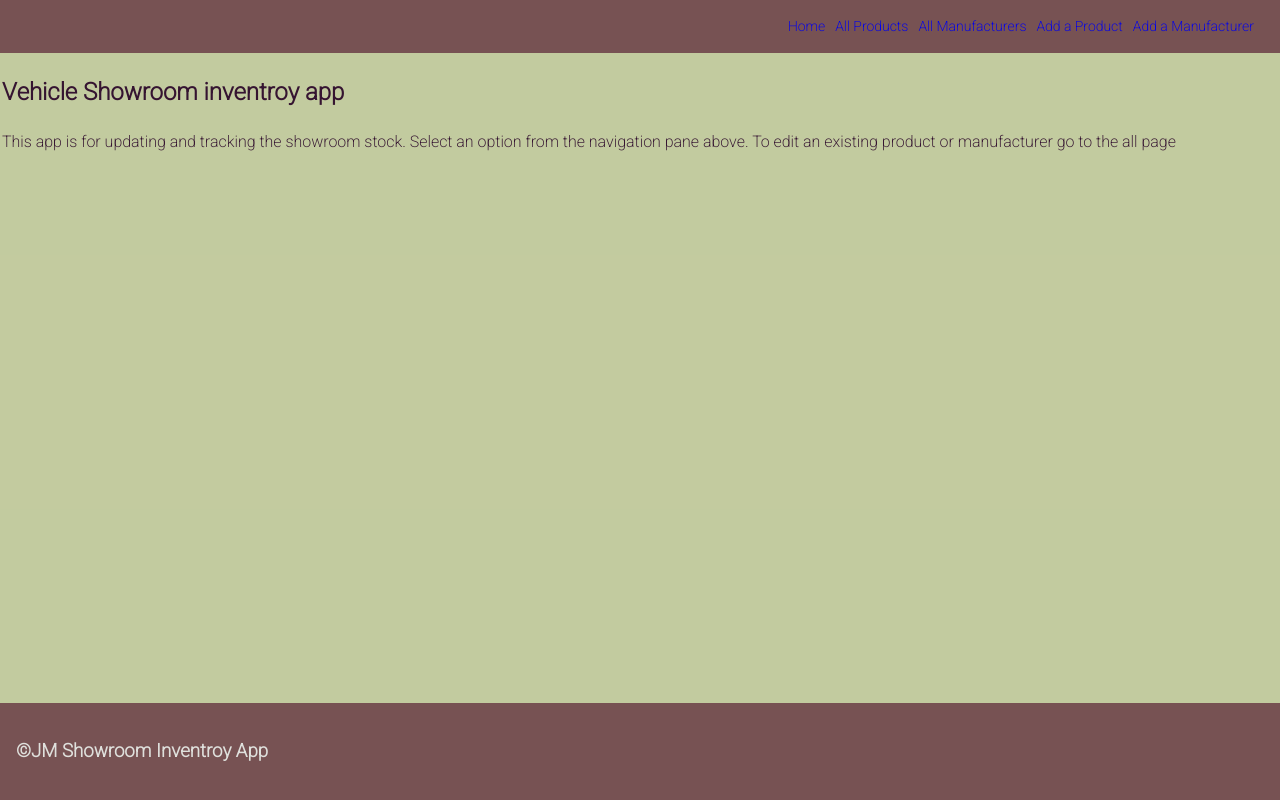
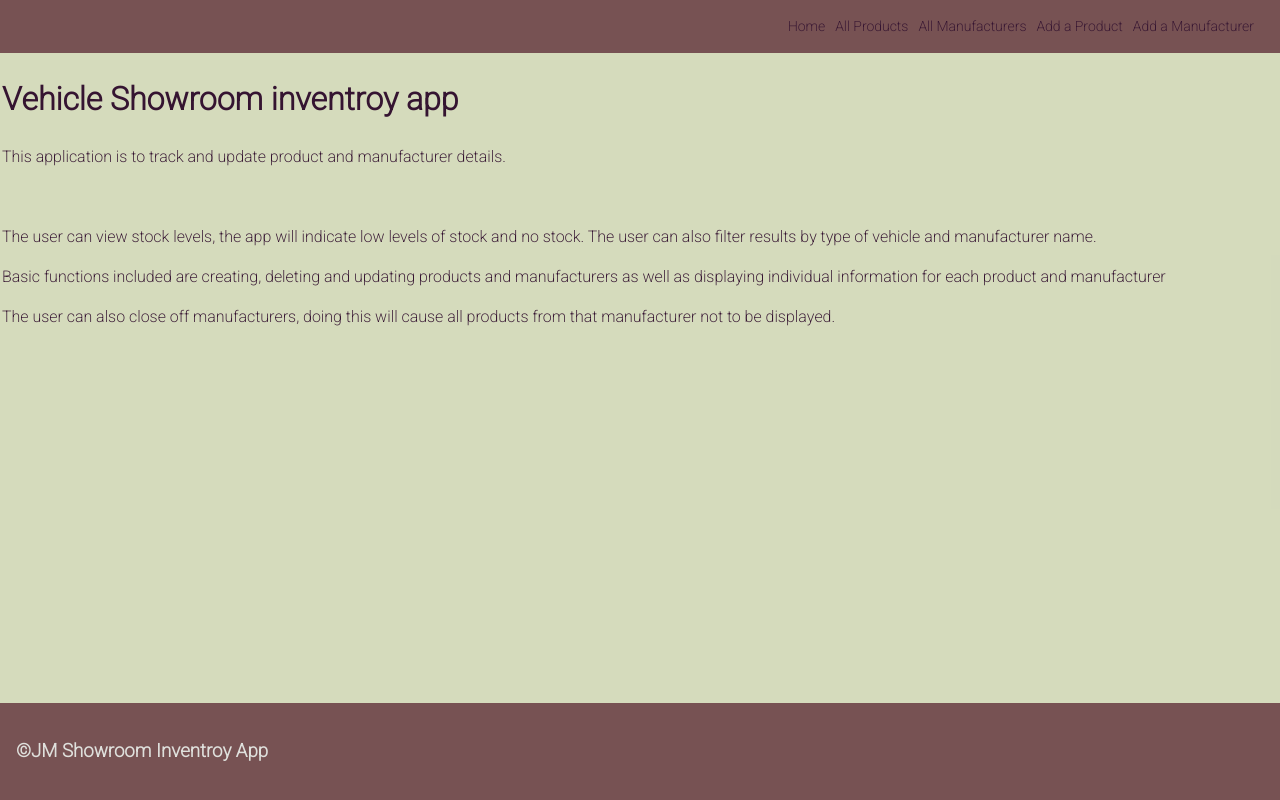
Before and after one commit to JoshMcc1/JM_Shop_inventory_app, a Flask app: page / in a window 1280 px wide. Run offline with Flask 2, Linux system fonts and the light colour scheme.

Commit message:
Taking away dead code and fixing stock colour with finishing css - complete 1.0

```diff
--- a/controllers/manufacturers_controller.py
+++ b/controllers/manufacturers_controller.py
@@ -1,5 +1,4 @@
 from flask import Flask, redirect, render_template, Blueprint, request
-import repositories.product_repository as product_repository
 import repositories.manufacturer_repository as manufacturer_repository
 from models.manufacturer import Manufacturer
 
--- a/controllers/products_controller.py
+++ b/controllers/products_controller.py
@@ -1,9 +1,7 @@
-from genericpath import exists
 from flask import Flask, redirect, render_template, Blueprint, request
 import repositories.product_repository as product_repository
 import repositories.manufacturer_repository as manufacturer_repository
 from models.product import Product
-import pdb
 
 product_blueprint = Blueprint("products", __name__)
 
--- a/static/style.css
+++ b/static/style.css
@@ -4,7 +4,7 @@ body {
     font-size: 16px;
     height: 100%;
     color: #351431;
-    background-color: rgb(189, 198, 150, 0.7);
+    background-color: rgb(189, 198, 150, 0.4);
 }
 
 body>div {
@@ -124,18 +83,9 @@ button {
 
 .filter-item {
     flex-direction: column;
-    width: 30%;
+    width: 40%;
 }
 
-
-.hr {
-    display: block;
-    height: 1px;
-    border: 0;
-    border-top: 1px solid #ccc;
-    margin: 1em 0;
-    padding: 0;
-}
 
 footer {
     display: flex;
@@ -160,3 +110,13 @@ footer {
     height: auto;
     margin-bottom: 10px;
 }
+
+a {
+    color: #351431;
+    text-decoration: underline;
+}
+
+a:visited {
+    color: #351431;
+    text-decoration-line: underline;
+}
--- a/templates/base.html
+++ b/templates/base.html
@@ -42,13 +42,14 @@
         {% endblock %}
 
     </div>
+
     <br>
     <footer>
-        <hr class="hr">
-        <hr class="hr">
+
         <h3>&copy;JM Showroom Inventroy App</h3>
     </footer>
-
 </body>
 
+
+
 </html>
--- a/templates/index.html
+++ b/templates/index.html
@@ -1,7 +1,12 @@
 {% extends "base.html"%}
 {% block content%}
-<h2>Vehicle Showroom inventroy app</h2>
-<p>This app is for updating and tracking the showroom stock.
-    Select an option from the navigation pane above.
-    To edit an existing product or manufacturer go to the all page</p>
+<h1>Vehicle Showroom inventroy app</h1>
+<p>This application is to track and update product and manufacturer details.</p>
+<br>
+<p>The user can view stock levels, the app will indicate low levels of stock and no stock. The user can also filter
+    results by type of vehicle and manufacturer name.</p>
+<p>Basic functions included are creating, deleting and updating products and manufacturers as well as displaying
+    individual information for each product and manufacturer</p>
+<p>The user can also close off manufacturers, doing this will cause all products from that manufacturer not to be
+    displayed.</p>
 {% endblock %}
--- a/templates/manufacturers/edit.html
+++ b/templates/manufacturers/edit.html
@@ -13,8 +13,9 @@
     <div clas="item-new">
         <label for="operating_status">Operating Status</label>
         <select id="operating_status" name="operating_status" value="{{manufacturer.operating_status}}">
-            <option value="1">True</option>
-            <option value="0">False</option>
+            <option {% if manufacturer.operating_status==True %} selected="selected" {% endif %} value="1">True</option>
+            <option {% if manufacturer.operating_status==False %} selected="selected" {% endif %} value="0">False
+            </option>
         </select>
     </div>
 
--- a/templates/manufacturers/index.html
+++ b/templates/manufacturers/index.html
@@ -14,7 +14,7 @@
             </div>
             <div>
                 <form action="/manufacturers/{{manufacturer.id}}/delete" method="POST">
-                    <button type="submit" value="Delete Product" class="buttons">delete</button>
+                    <button type="submit" value="Delete Product" class="buttons">Delete</button>
                 </form>
 
             </div>
--- a/templates/products/new.html
+++ b/templates/products/new.html
@@ -52,12 +52,6 @@
     </div>
 
     <button class="buttons" type="submit" style="width: 30%;">Add Product</button>
-
-
-
-
-
 </form>
 
-
 {% endblock %}
```
Also changed, not shown: other parts of static/style.css (+0 -41 lines), console.py (+0 -13 lines), templates/products/index.html (+34 -23 lines), templates/products/show.html (+7 -3 lines), tests/manufacturer_tests.py (+0 -5 lines).
